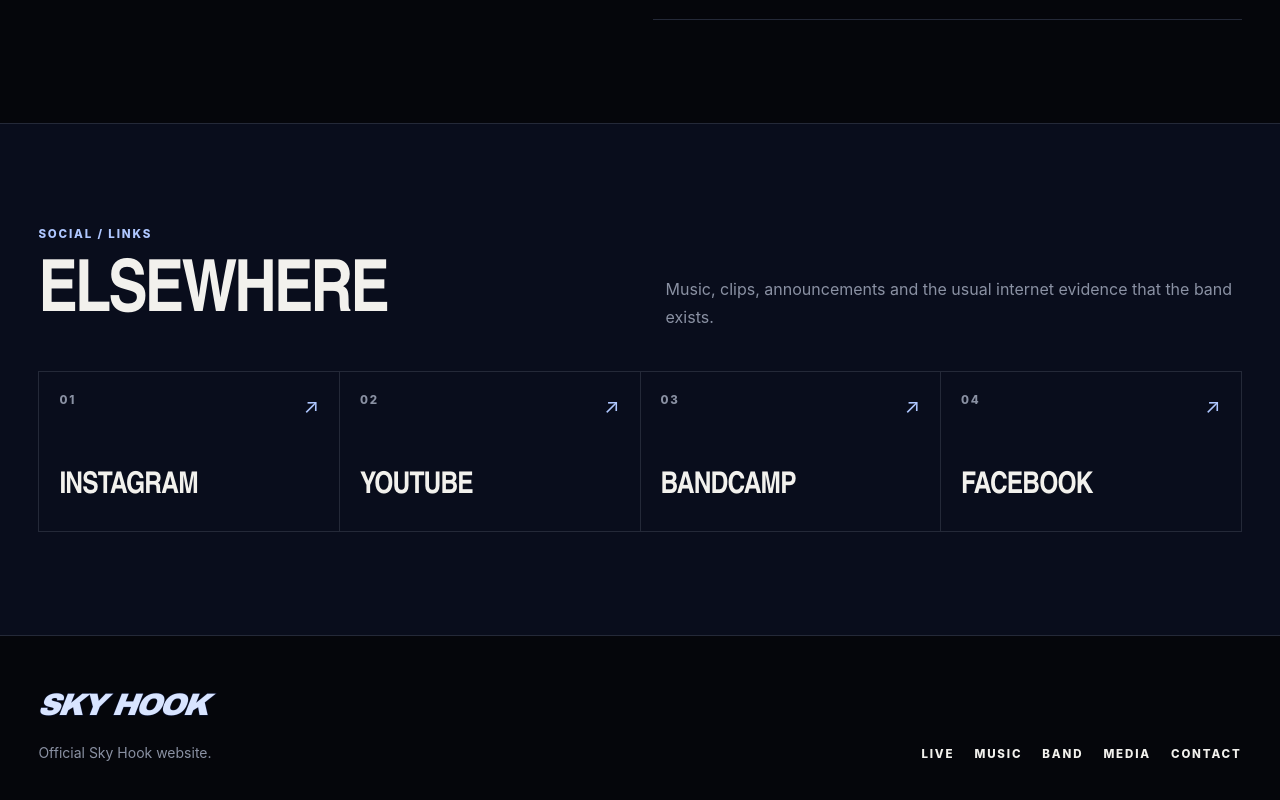
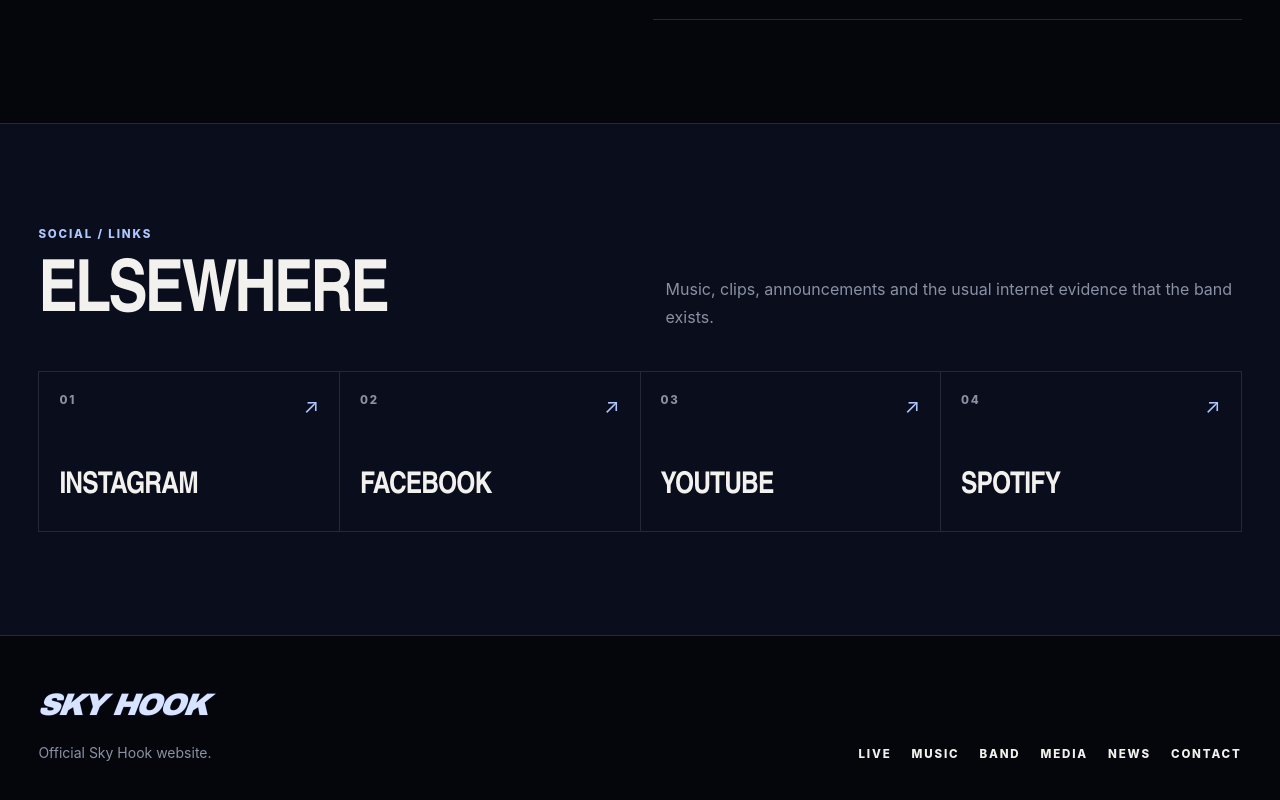
Before and after one commit to m4rkovic/sky-hook-website, a Next.js app: page /en/contact in a window 1280 px wide. Shown: the part 746-1546 px from the top of the page. Built offline with nearby package versions, Linux system fonts and the light colour scheme; no server answers.

Commit message:
Add official social links and show News in main nav

```diff
--- a/src/content/site.ts
+++ b/src/content/site.ts
@@ -10,18 +10,18 @@ export const siteConfig = {
     { key: "music", href: "/music" },
     { key: "band", href: "/band" },
     { key: "media", href: "/media" },
-    { key: "news", href: "/news", showInNavigation: false },
+    { key: "news", href: "/news" },
     { key: "contact", href: "/contact" },
   ]),
   contact: {
     bookingEmail: "skyhooknis@hotmail.com",
   },
   socials: {
-    instagram: "https://www.instagram.com/skyhookofficial/",
+    instagram: "https://www.instagram.com/skyhookofficial/?hl=en",
+    facebook: "https://www.facebook.com/skyhooknis/",
     youtube: "https://www.youtube.com/@skyhook1717",
-    bandcamp: "https://skyhooknis.bandcamp.com/",
-    facebook: "https://www.facebook.com/skyhooknis",
-    spotify: "",
+    spotify: "https://open.spotify.com/artist/6ttwWEG6a5k6T8OulWGKKJ",
+    bandcamp: "",
     bandsintown: "",
   },
   externalIds: {
```
